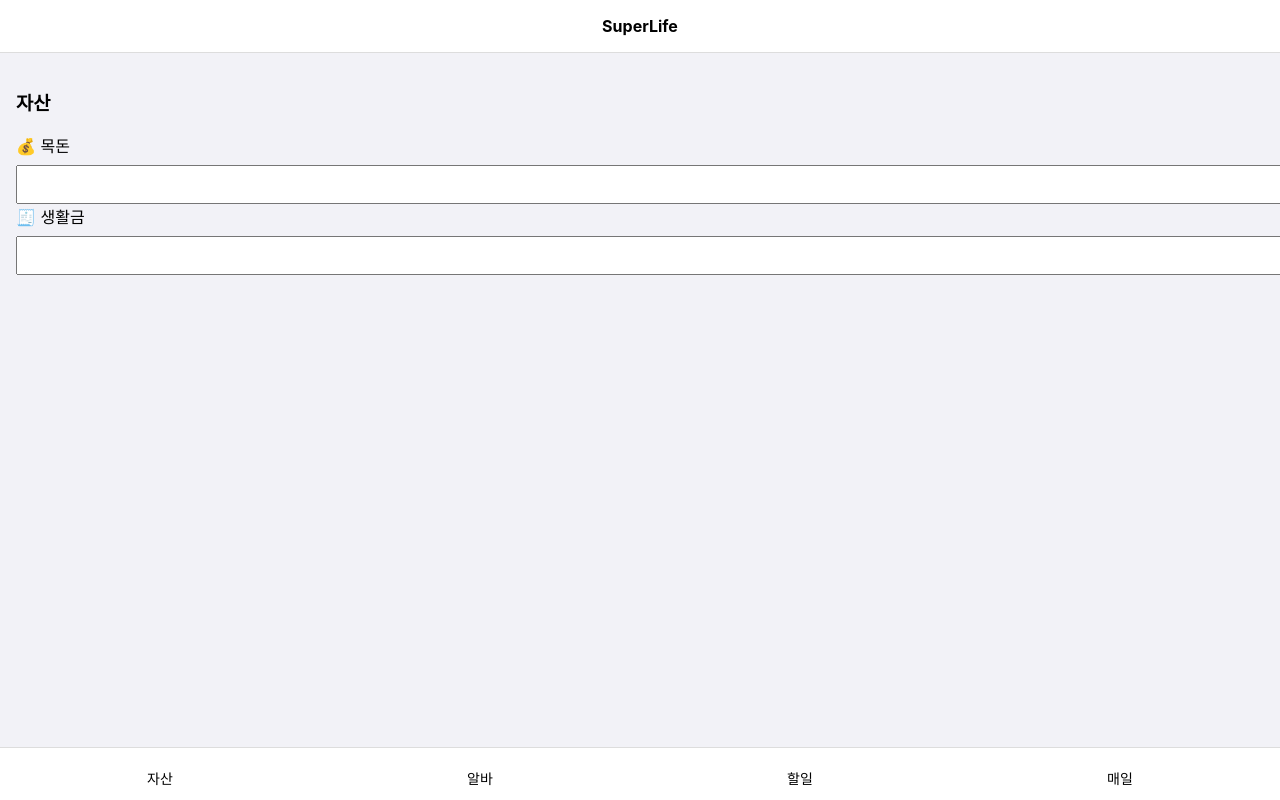
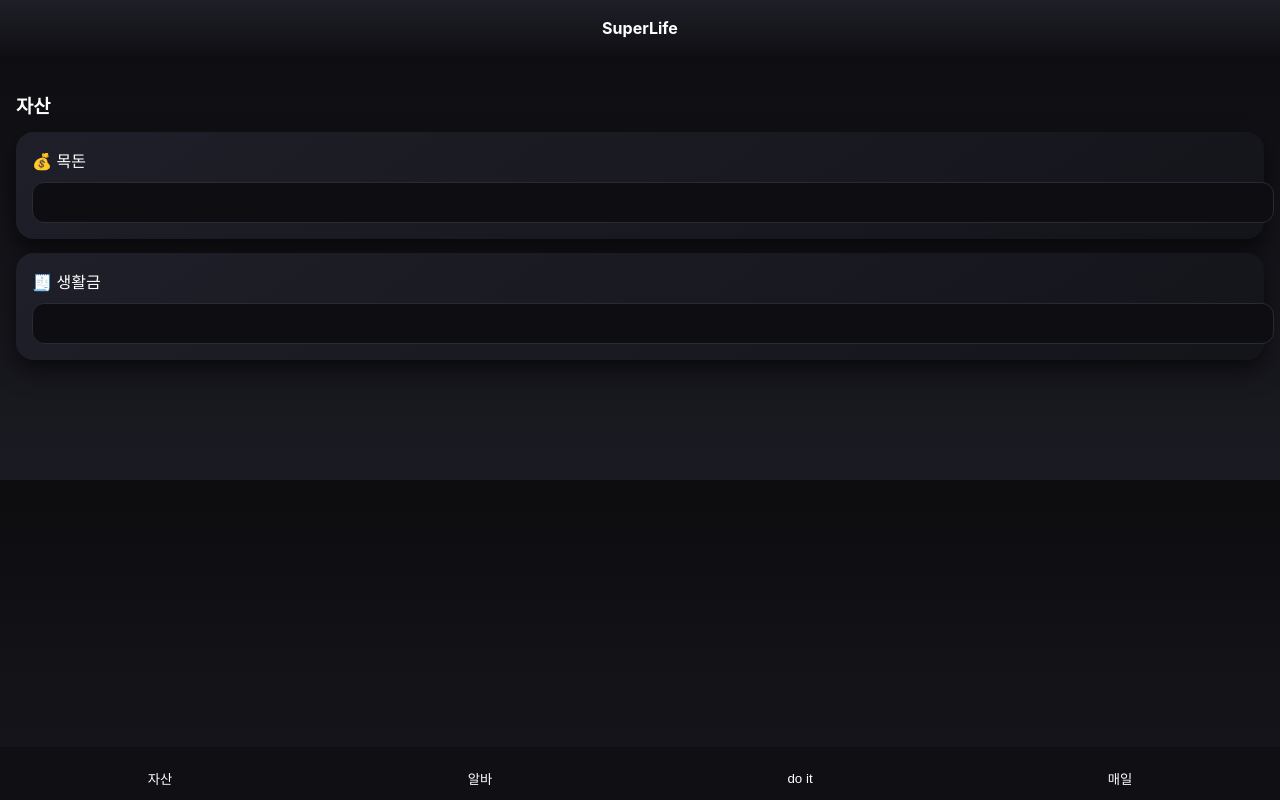
Before and after one commit to yzsyzsyzsy/superlife, a plain HTML site: page index.html in a window 1280 px wide. Both pictures are taken after a click on the button "자산". Drawn offline with Linux system fonts and the light colour scheme; no server answers.

Commit message:
업데이트

```diff
--- a/index.html
+++ b/index.html
@@ -1,14 +1,14 @@
 <!DOCTYPE html>
 <html lang="ko">
 <head>
-  <meta charset="UTF-8">
-  <meta name="viewport" content="width=device-width, initial-scale=1.0">
+  <meta charset="UTF-8" />
+  <meta name="viewport" content="width=device-width, initial-scale=1.0"/>
   <title>SuperLife</title>
 
   <link rel="manifest" href="manifest.json">
   <link rel="stylesheet" href="style.css">
 
-  <!-- Firebase CDN -->
+  <!-- Firebase -->
   <script src="https://www.gstatic.com/firebasejs/9.23.0/firebase-app-compat.js"></script>
   <script src="https://www.gstatic.com/firebasejs/9.23.0/firebase-auth-compat.js"></script>
   <script src="https://www.gstatic.com/firebasejs/9.23.0/firebase-firestore-compat.js"></script>
@@ -22,7 +22,7 @@
   <nav>
     <button onclick="showPage('asset')">자산</button>
     <button onclick="showPage('job')">알바</button>
-  <button onclick="showPage('todo')">할일</button>
+    <button onclick="showPage('todo')">do it</button>
     <button onclick="showPage('habit')">매일</button>
   </nav>
 
--- a/style.css
+++ b/style.css
@@ -1,48 +1,89 @@
 body {
   margin: 0;
   font-family: -apple-system, BlinkMacSystemFont;
-  background: #f2f2f7;
+  background: linear-gradient(180deg, #0d0d10, #1a1a22);
+  color: white;
 }
 
 header {
-  padding: 16px;
+  padding: 18px;
   text-align: center;
   font-weight: 700;
-  background: white;
-  border-bottom: 1px solid #ddd;
+  background: linear-gradient(180deg, #1f1f28, #0f0f14);
 }
 
 main {
   padding: 16px;
-  padding-bottom: 90px;
+  padding-bottom: 120px;
 }
 
+h3 {
+  margin-bottom: 12px;
+}
+
+/* 카드 */
+.card {
+  background: linear-gradient(145deg, #1f1f29, #14141b);
+  border-radius: 18px;
+  padding: 16px;
+  margin-top: 14px;
+  box-shadow: 0 10px 25px rgba(0,0,0,0.6);
+}
+
+/* do it 카드 */
+.todo {
+  cursor: pointer;
+}
+
+.todo.done {
+  opacity: 0.5;
+  text-decoration: line-through;
+}
+
+/* 입력 */
+input {
+  width: 100%;
+  background: #0d0d12;
+  border: 1px solid #2a2a35;
+  border-radius: 12px;
+  padding: 12px;
+  margin-top: 10px;
+  color: white;
+}
+
+/* 버튼 */
+button {
+  width: 100%;
+  background: linear-gradient(180deg, #2c2c36, #1b1b23);
+  border: none;
+  border-radius: 14px;
+  padding: 12px;
+  margin-top: 10px;
+  color: white;
+}
+
+button:active {
+  transform: scale(0.97);
+}
+
+/* 하단 */
 nav {
   position: fixed;
   bottom: 0;
   width: 100%;
   display: flex;
-  background: white;
-  border-top: 1px solid #ddd;
+  background: #0f0f14;
 }
 
 nav button {
   flex: 1;
-  padding: 12px;
-  border: none;
   background: none;
-  font-size: 14px;
 }
 
-input, button {
-  width: 100%;
-  padding: 10px;
-  margin-top: 8px;
+/* hero 이미지 */
+.hero {
+  height: 140px;
+  border-radius: 20px;
+  background: linear-gradient(135deg, #2a2a38, #0f0f14);
+  margin-bottom: 16px;
 }
-
-.item {
-  background: white;
-  padding: 14px;
-  margin-top: 8px;
-  border-radius: 12px;
-}
```
Lines whose indentation alone changed are shown as unchanged.
